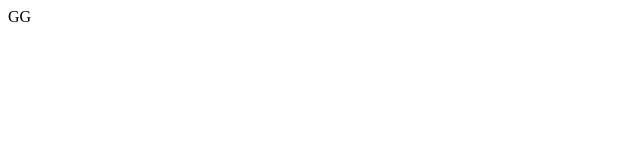
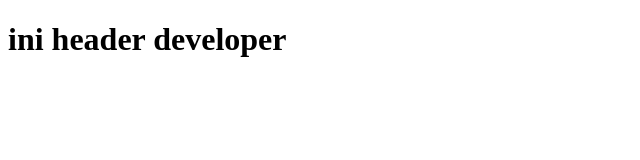
Before and after one commit to RajaEnda/pelatihan, a plain HTML site: page index.html in a window 1280 px wide. Shown: the whole page, without its empty margins (0-640 px from the left). Drawn offline with Linux system fonts and the light colour scheme.

Commit message:
tag h1 developer

```diff
--- a/index.html
+++ b/index.html
@@ -7,6 +7,6 @@
     <title>Document</title>
 </head>
 <body>
-    GG
+    <h1>ini header developer</h1>
 </body>
 </html>
```
